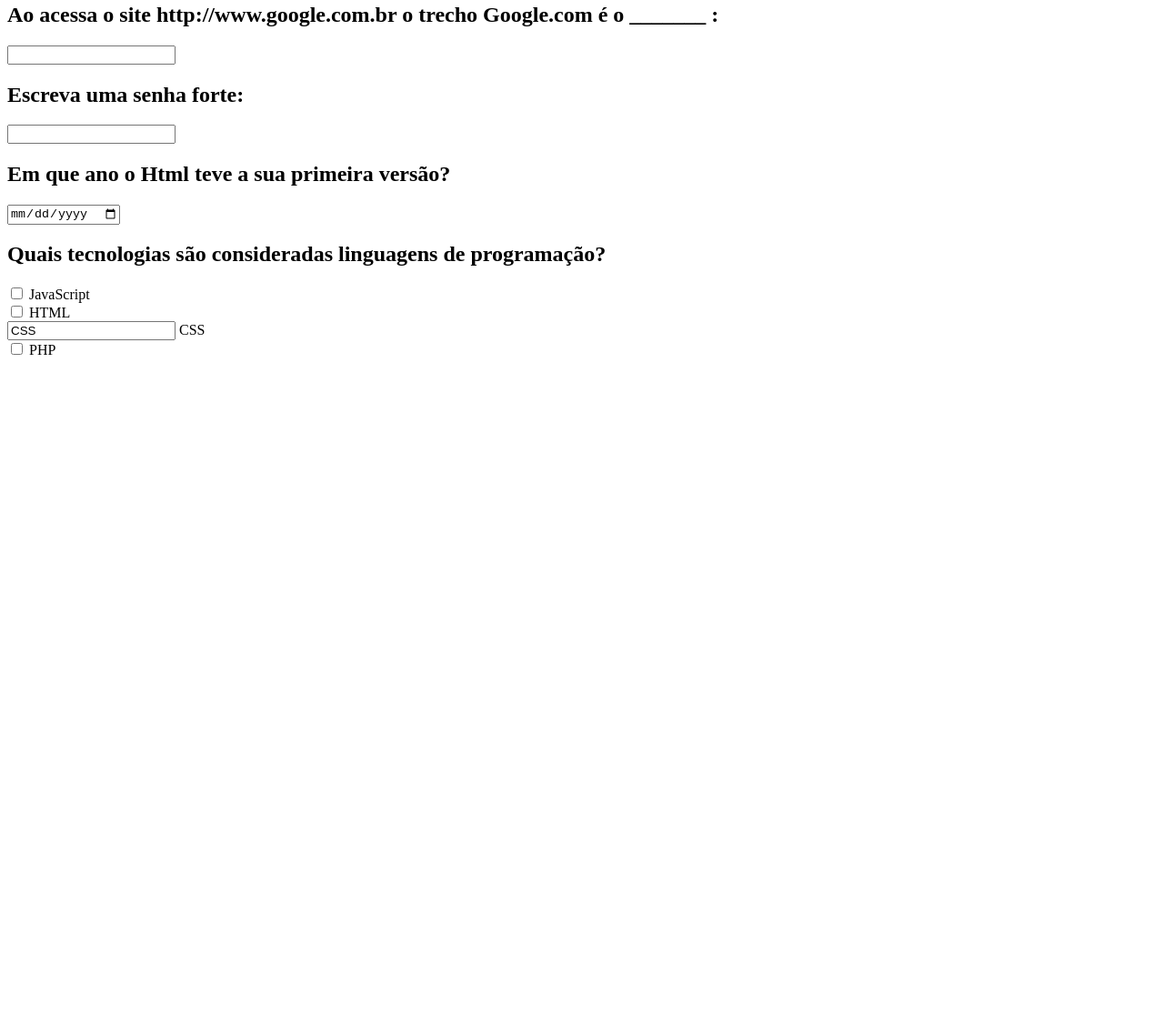
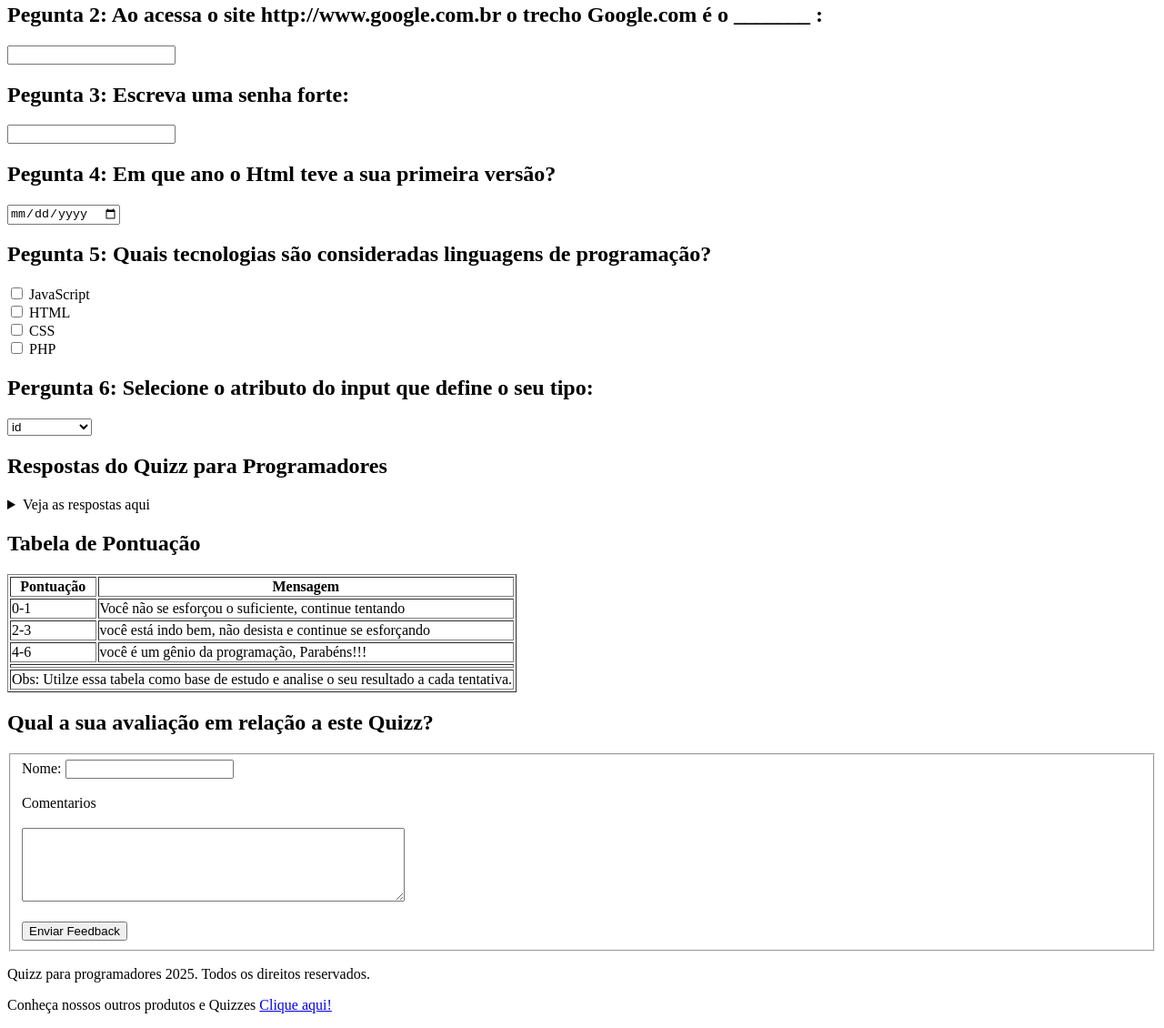
Before and after one commit to DiegoRibeiro-senac/Diego-CTDS-2025, a plain HTML site: page Aula 02 - HTML/index.html in a window 1280 px wide. Shown: the part 224-1354 px from the top of the page at 91% size. Before the commit the page ends 800 px from the top, so only its background shows below. Drawn offline with Linux system fonts and the light colour scheme.

Commit message:
Feat: Quizz Para programadores

```diff
--- a/Aula 02 - HTML/index.html
+++ b/Aula 02 - HTML/index.html
@@ -25,35 +25,112 @@
         </section>
         <!--Pergunta 02: Text-->
         <section>
-            <h2>Ao acessa o site http://www.google.com.br o trecho Google.com é o _______ :</h2>
+            <h2>Pegunta 2: Ao acessa o site http://www.google.com.br o trecho Google.com é o _______ :</h2>
             <form>
                 <input type="text" id="p2" name="pergunta2">
             </form>
         </section>
         <!--Pegunta 03: Password-->
         <section>
-            <h2>Escreva uma senha forte:</h2>
+            <h2>Pegunta 3: Escreva uma senha forte:</h2>
             <form>
                 <input type="password" id="p3" name="pergunta3">
             </form>
         </section>
         <!--Pergunta 04: Data-->
         <section>
-            <h2>Em que ano o Html teve a sua primeira versão?</h2>
+            <h2>Pegunta 4: Em que ano o Html teve a sua primeira versão?</h2>
             <input type="date" id="p4" name="pergunta4">
         </section>
         <!--Pergunta 05: Checkbox-->
-        <h2>Quais tecnologias são consideradas linguagens de programação?</h2>
+        <section>
+        <h2>Pegunta 5: Quais tecnologias são consideradas linguagens de programação?</h2>
             <form>
                 <input type="checkbox" id="p5a" name="pergunta5" value="JavaScript">
                 <label for="p5a">JavaScript</label><br>
                 <input type="checkbox" id="p5b" name="pergunta5" value="HTML">
                 <label for="p5b">HTML</label><br>
-            <input type="che  ckbox" id="p5c" name="pergunta5" value="CSS">
+                <input type="checkbox" id="p5c" name="pergunta5" value="CSS">
                 <label for="p5c">CSS</label><br>
                 <input type="checkbox" id="p5d" name="pergunta5" value="PHP">
                 <label for="p5d">PHP</label><br>
             </form>
+        </section>
+        <!--Pergunta 06: Select / Options -->
+        <section>
+            <h2>Pergunta 6: Selecione o atributo do input que define o seu tipo:</h2>
+            <select name="pergunta6" id="p6">
+              <option value="id">id</option>
+              <option value="name">name</option>
+              <option value="type">type</option>
+              <option value="Placeholder">Placeholder</option>
+            </select>
+        </section>
+        <!--Gabarito com as respostas do Quizz-->
+        <section>
+            <h2>Respostas do Quizz para Programadores</h2>
+            <details>
+                <summary>Veja as respostas aqui</summary>
+                <ul>
+                    <li>Pergunta 1: HTML</li>
+                    <li>Pergunta 2: Dominio </li>
+                    <li>Pergunta 3: R1s3@%986</li>
+                    <li>Pergunta 4: 1991</li>
+                    <li>Pergunta 5: JavaScript e Php</li>
+                    <li>Pergunta 6: Type</li>
+                </ul>
+            </details>
+        </section>
+        <!--Tabela de Pontuação-->
+        <section>
+            <h2> Tabela de Pontuação</h2>
+            <table border="1">
+                <thead>
+                    <tr>
+                        <th>Pontuação</th>
+                        <th>Mensagem</th>
+                    </tr>
+                </thead>
+                <tbody>
+                    <tr>
+                        <td>0-1</td>
+                        <td>Você não se esforçou o suficiente, continue tentando</td>
+                    </tr>
+                    <tr>
+                        <td>2-3</td>
+                        <td>você está indo bem, não desista e continue se esforçando</td>
+                    </tr>
+                    <tr>
+                        <td>4-6</td>
+                        <td>você é um gênio da programação, Parabéns!!!</td>
+                    </tr>
+                    <tr>
+                        <td colspan="2"></td>
+                    </tr>
+                </tbody>
+                <tfoot>
+                    <td colspan="2">Obs: Utilze essa tabela como base de estudo e analise o seu resultado a cada tentativa.</td>
+                </tfoot>
+            </table>
+        </section>
+        <!--Feedback do Quizz para programadores-->
+        <section>
+            <h2>Qual a sua avaliação em relação a este Quizz?</h2>
+            <form>
+                <fieldset>
+                    <label for="nome">Nome:</label>
+                    <input type="text" id="nome"><br><br>
+                    <label for="comentario">Comentarios</label><br><br>
+                    <textarea name="comentario" id="comentario" rows="5" cols="50"></textarea><br><br>
+                    <button onclick="alert('Seu feedback foi enviado com sucesso!')">Enviar Feedback</button>
+                </fieldset>
+
+            </form>
+        </section>
     </main>
+    <footer>
+        <p>Quizz para programadores 2025. Todos os direitos reservados.</p>
+        <p>Conheça nossos outros produtos e Quizzes <a href="http://Google.com.br" target="_blank">Clique aqui!</a></p>
+    </footer>
 </body>
 </html>
```
Lines whose indentation alone changed are shown as unchanged.
